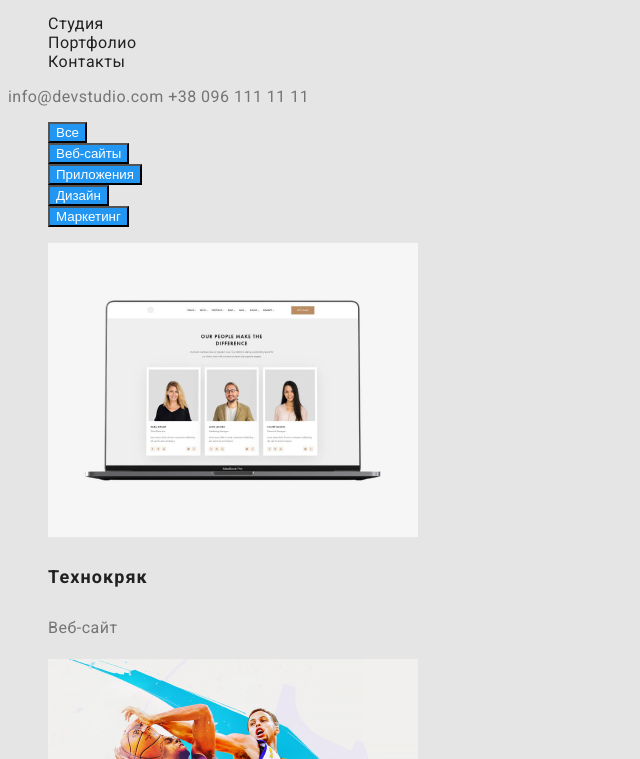
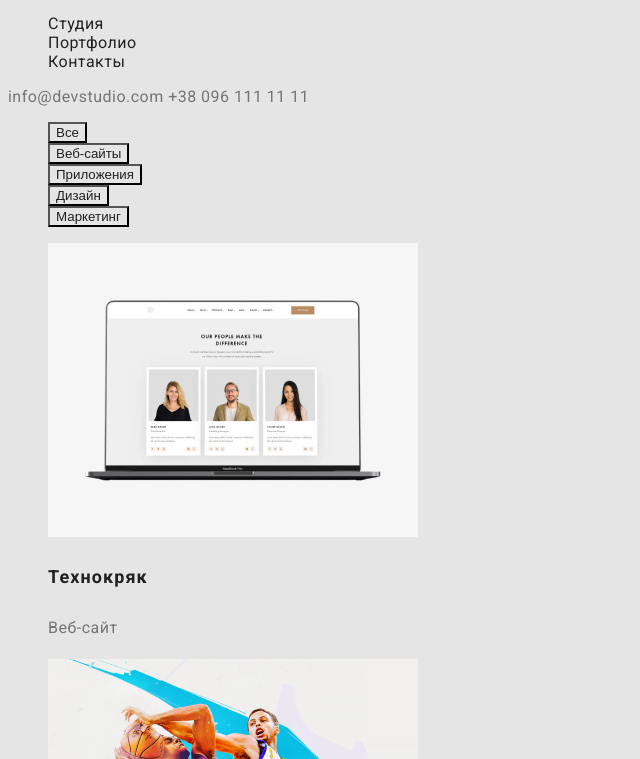
Before and after one commit to velogitara/goit-markup-hw-02, a plain HTML site: page portfolio.html in a window 1280 px wide. Shown: the part 41-800 px from the top of the page, without its empty margins (0-640 px from the left). Drawn offline with Linux system fonts and the light colour scheme.

Commit message:
fixing btn-filter

```diff
--- a/css/styles.css
+++ b/css/styles.css
@@ -31,6 +31,10 @@
     background-color: var(--active-color);
 }
 
+.btn-filter {
+    color: var(--primary-text-color);
+    background-color: var(--secondary-background-color);
+}
 .btn-filter:hover,
 :focus {
     color: var(--white-text-color);
--- a/portfolio.html
+++ b/portfolio.html
@@ -33,11 +33,11 @@
             <!-- ВОПРОС правильно ли в список(li) вкладывать тег Button или сделать через a -->
             <section>
                 <ul class="button-fliter-list">
-                    <li><button type="button" class="btn btn-filter">Все</button></li>
-                    <li><button type="button" class="btn btn-filter">Веб-сайты</button></li>
-                    <li><button type="button" class="btn btn-filter">Приложения</button></li>
-                    <li><button type="button" class="btn btn-filter">Дизайн</button></li>
-                    <li><button type="button" class="btn btn-filter">Маркетинг</button></li>
+                    <li><button type="button" class="btn-filter">Все</button></li>
+                    <li><button type="button" class="btn-filter">Веб-сайты</button></li>
+                    <li><button type="button" class="btn-filter">Приложения</button></li>
+                    <li><button type="button" class="btn-filter">Дизайн</button></li>
+                    <li><button type="button" class="btn-filter">Маркетинг</button></li>
                 </ul>
             </section>
             <section>
```
